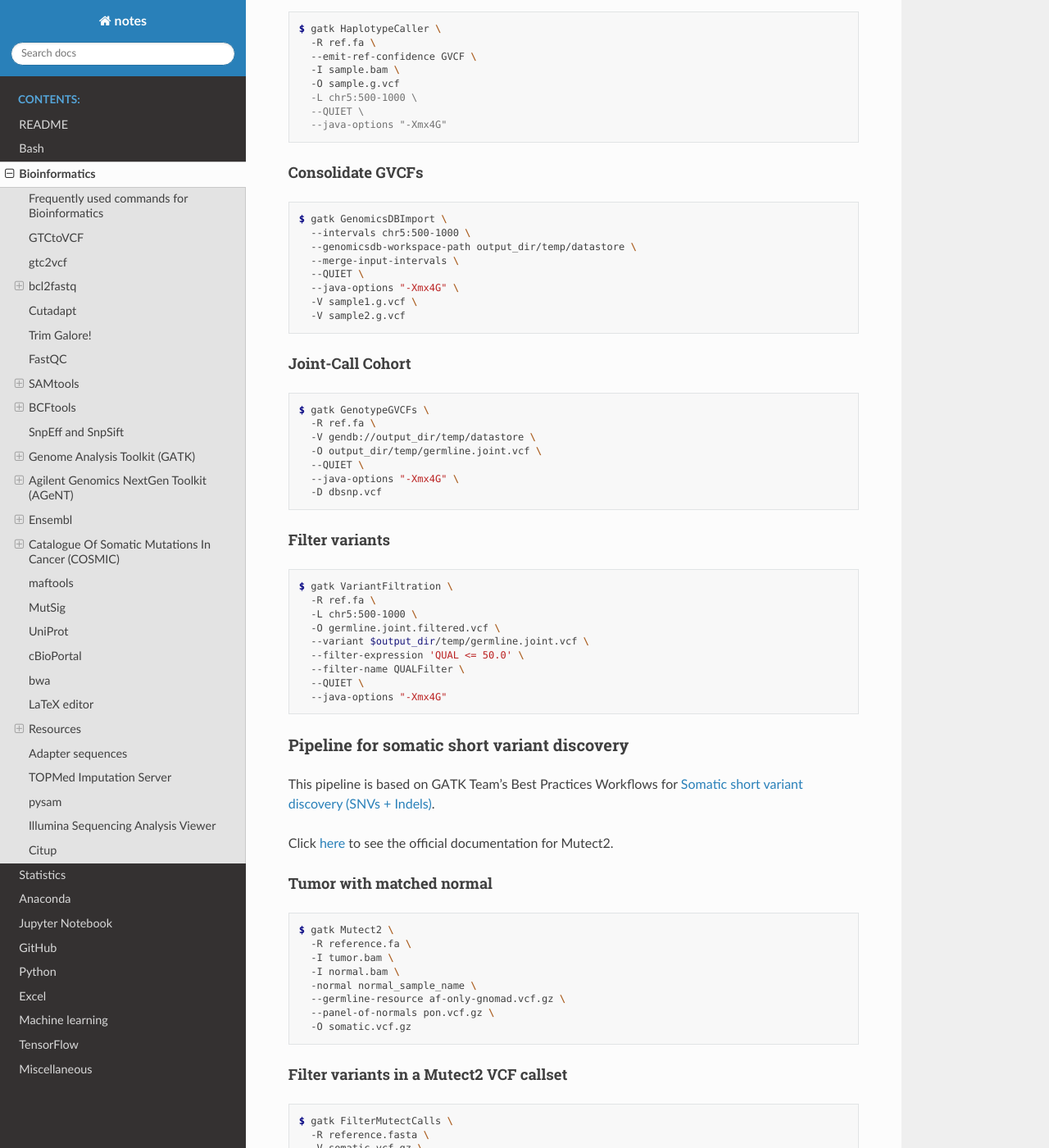
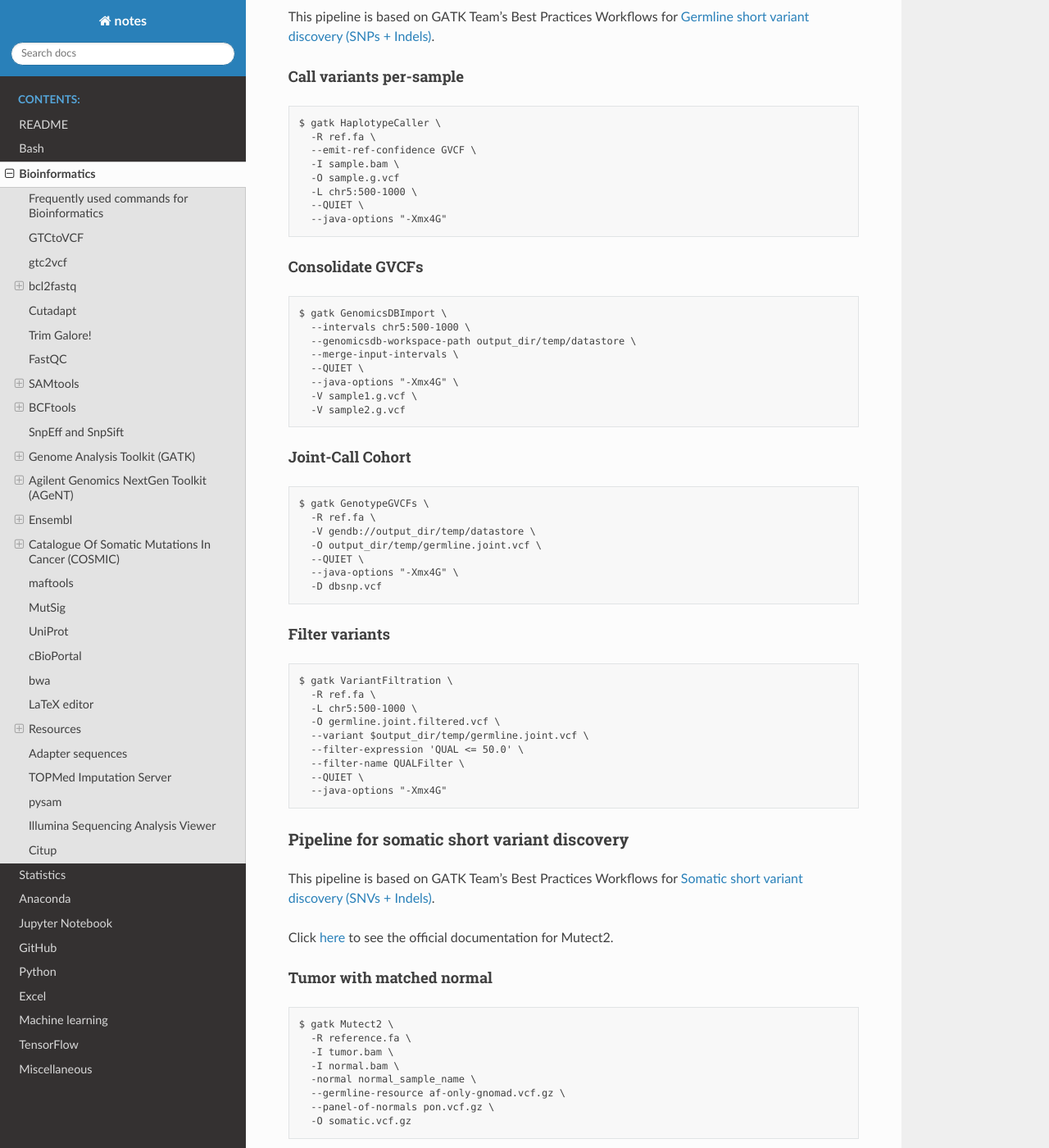
Before and after one commit to sbslee/notes, a Sphinx documentation site: the page built from docs/bioinformatics.rst, in a window 1280 px wide and 1400 px high, scrolled down 6499 px. Shown: the whole window at 82% size. Built offline with Sphinx 7.4.7 and the Read the Docs theme 2.0.0, drawn with Linux system fonts in a browser that asks for light colours; some of the changed text lies outside the part shown.

Commit message:
Update bioinformatics.rst

```diff
--- a/docs/bioinformatics.rst
+++ b/docs/bioinformatics.rst
@@ -4,27 +4,33 @@ Bioinformatics
 Frequently used commands for Bioinformatics
 ===========================================
 
+To extract read names from a FASTQ file:
+
+.. code-block:: text
+
+    $ gunzip -c sample.fastq.gz | paste - - - - | cut -f 1 | head
+
 To extract regions from a BED file:
 
-.. code-block:: console
+.. code-block:: text
 
     $ awk '{print $1":"$2"-"$3}' example.bed | sed 's/chr//g' > regions.list
 
 To zip a VCF file:
 
-.. code-block:: console
+.. code-block:: text
 
     $ bgzip -c sample.vcf > sample.vcf.gz
 
 To index a VCF file:
 
-.. code-block:: console
+.. code-block:: text
 
     $ tabix -p vcf sample.vcf.gz
 
 To rename the ``chr`` string in a VCF file:
 
-.. code-block:: console
+.. code-block:: text
 
     $ echo "1 chr1" >> chr_name_conv.txt
     $ echo "2 chr2" >> chr_name_conv.txt
@@ -32,55 +38,55 @@ To rename the ``chr`` string in a VCF file:
 
 To slice a VCF file:
 
-.. code-block:: console
+.. code-block:: text
 
     $ tabix -h sample.vcf.gz chr1:1000-2000 > sliced.vcf.gz
 
 To slice a VCF file without using tabix:
 
-.. code-block:: console
+.. code-block:: text
 
     $ zcat sample.vcf.gz | awk '{OFS="\t"; if ($2 > 1000 && $2 < 2000){ print }}'
 
 To count the number of sequence reads in a FASTQ file:
 
-.. code-block:: console
+.. code-block:: text
 
     $ echo $(cat sample.fastq | wc -l) / 4 | bc
 
 To count the number of sequence reads in a zipped FASTQ file:
 
-.. code-block:: console
+.. code-block:: text
 
     $ echo $(zcat sample.fastq | wc -l) / 4 | bc
 
 To count the number of sequence reads in a zipped FASTQ file (macOS):
 
-.. code-block:: console
+.. code-block:: text
 
     $ echo $(zcat < sample.fastq.gz | wc -l) / 4 | bc
 
 To extract only sequence reads from a zipped FASTQ file:
 
-.. code-block:: console
+.. code-block:: text
 
     $ zcat sample.fastq.gz | awk '{if (NR% 4 == 2) print $0}'
 
 To extract exon coordinates for a gene:
 
-.. code-block:: console
+.. code-block:: text
 
     $ grep -w "CYP2A6" Homo_sapiens.GRCh37.75.gtf | grep "CYP2A6-001" | grep -w "exon" | cut -f 1,4,5,9 -d$'\t' | cut -f 1,3 -d';' | sed 's/gene_id "ENSG00000255974"; //g'
 
 To extract rpkm values from a .gct file:
 
-.. code-block:: console
+.. code-block:: text
 
     $ printf "`echo $sample`\t`grep -w "CYP2A7" /net/grc/vol6/data/processed/samples/$sample/RNA_SEQ/qc/genes.rpkm.gct`\n"
 
 To extract sequence headers from a FASTA file:
 
-.. code-block:: console
+.. code-block:: text
 
     $ grep -e ">" example.fasta
 
@@ -155,7 +161,7 @@ Running
 
 **Case 1. MiSeq, 2x300 bp reads, dual indexing**
 
-.. code-block:: console
+.. code-block:: text
 
     $ bcl2fastq \
       --output-dir $OUTPUT_DIR \
@@ -172,7 +178,7 @@ Running
 
 **Case 2. NextSeq, 2x150 bp reads, single indexing**
 
-.. code-block:: console
+.. code-block:: text
 
     $ bcl2fastq \
       --output-dir $OUTPUT_DIR\
@@ -270,31 +276,31 @@ Variant calling pipeline
 
 1. Calculate genotype likelihoods at each genomic position with coverage. Note that the reference FASTA file and the input BAM file(s) must have the same chromosome string style.
 
-    .. code-block:: console
+    .. code-block:: text
 
         $ bcftools mpileup -Ou -q 1 -a AD --max-depth 1000 -f ref.fa -r chr1:1000-2000 -o sample.bcf sample.bam
 
 2. Make variant calls.
 
-    .. code-block:: console
+    .. code-block:: text
 
         $ bcftools call -Oz -mv -o sample.vcf.gz sample.bcf
 
 3. Index the VCF file.
 
-    .. code-block:: console
+    .. code-block:: text
 
         $ bcftools index sample.vcf.gz
 
 4. Left-align and normalize indels.
 
-    .. code-block:: console
+    .. code-block:: text
 
         $ bcftools norm -Ob -f ref.fa -o sample.normalized.bcf sample.vcf.gz
 
 5. Filter variants.
 
-    .. code-block:: console
+    .. code-block:: text
 
         $ bcftools filter -Ov --IndelGap 5 -o sample.normalized.filtered.vcf sample.normalized.bcf
 
@@ -303,13 +309,13 @@ SnpEff and SnpSift
 
 * To download the pre-built human database (GRCh37.75):
 
-    .. code-block:: console
+    .. code-block:: text
 
         $ java -jar snpEff.jar download -v GRCh37.75
 
 * To run annotation:
 
-    .. code-block:: console
+    .. code-block:: text
 
         $ java -jar snpEff.jar eff hg19 in.vcf > ann.vcf
 
@@ -324,7 +330,7 @@ This pipeline is based on GATK Team's Best Practices Workflows for `Germline sho
 Call variants per-sample
 ^^^^^^^^^^^^^^^^^^^^^^^^
 
-.. code-block:: console
+.. code-block:: text
 
     $ gatk HaplotypeCaller \
       -R ref.fa \
@@ -338,7 +344,7 @@ Call variants per-sample
 Consolidate GVCFs
 ^^^^^^^^^^^^^^^^^
 
-.. code-block:: console
+.. code-block:: text
 
     $ gatk GenomicsDBImport \
       --intervals chr5:500-1000 \
@@ -352,7 +358,7 @@ Consolidate GVCFs
 Joint-Call Cohort
 ^^^^^^^^^^^^^^^^^
 
-.. code-block:: console
+.. code-block:: text
 
     $ gatk GenotypeGVCFs \
       -R ref.fa \
@@ -365,7 +371,7 @@ Joint-Call Cohort
 Filter variants
 ^^^^^^^^^^^^^^^
 
-.. code-block:: console
+.. code-block:: text
 
     $ gatk VariantFiltration \
       -R ref.fa \
@@ -387,7 +393,7 @@ Click `here <https://github.com/broadinstitute/gatk/blob/master/docs/mutect/mute
 Tumor with matched normal
 ^^^^^^^^^^^^^^^^^^^^^^^^^
 
-.. code-block:: console
+.. code-block:: text
 
     $ gatk Mutect2 \
       -R reference.fa \
@@ -401,7 +407,7 @@ Tumor with matched normal
 Filter variants in a Mutect2 VCF callset
 ^^^^^^^^^^^^^^^^^^^^^^^^^^^^^^^^^^^^^^^^
 
-.. code-block:: console
+.. code-block:: text
 
     $ gatk FilterMutectCalls \
       -R reference.fasta \
@@ -417,7 +423,7 @@ The GATK resource bundle is a collection of standard files for working with huma
 
 **FTP server access was disabled on June 1, 2020.**
 
-.. code-block:: console
+.. code-block:: text
 
     $ ftp ftp://gsapubftp-anonymous@ftp.broadinstitute.org/bundle/
     $ ftp> cd /bundle/b37
@@ -439,14 +445,14 @@ Most GATK tools require that the main FASTA file be accompanied by a dictionary
 
 To create to create a ``.dict`` file:
 
-.. code-block:: console
+.. code-block:: text
 
     $ gatk CreateSequenceDictionary -R ref.fasta
 
 
 To create a ``.fai`` file:
 
-.. code-block:: console
+.. code-block:: text
 
     $ samtools faidx ref.fasta
 
@@ -591,7 +597,7 @@ The Trimmer utility of the AGeNT module processes the read sequences to identify
 
 Usage example:
 
-.. code-block:: console
+.. code-block:: text
 
     $ java -jar trimmer-<version>.jar \
       -fq1 ./ICCG-repl1_S1_L001_R1_001.fastq.gz,./ICCG-repl1_S1_L001_R1_002.fastq.gz \
@@ -749,7 +755,7 @@ According to `this <https://www.biostars.org/p/338914/>`__ Biostars post, you ca
 
 I finally found the FASTA file I want (hs37d5.fa.gz from the 1000 Genomes Project) from Heng Li's `blog <https://lh3.github.io/2017/11/13/which-human-reference-genome-to-use>`__. I confirmed that the sequences were divided by chromosomes (e.g. 1 and 5). The problem was, whenever I tried downloading the file with
 
-.. code-block:: console
+.. code-block:: text
 
     $ wget -c --retry-connrefused ftp://ftp-trace.ncbi.nih.gov/1000genomes/ftp/technical/reference/phase2_reference_assembly_sequence/hs37d5.fa.gz
 
```
